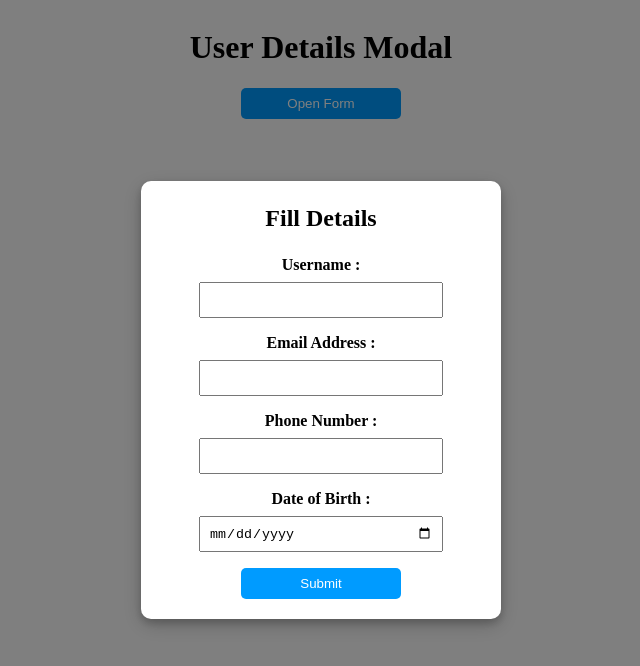
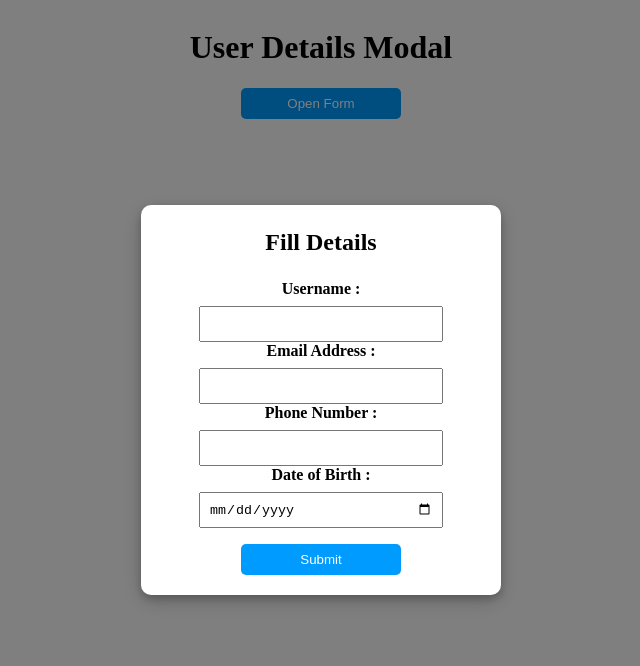
Before and after one commit to abhijitpatil181/XModal, a React (Vite) app: page / in a window 1280 px wide. Both pictures are taken after a click on the button "Open Form". Shown: the top 666 px of the page, without its empty margins (319-959 px from the left). Built offline with nearby package versions, Linux system fonts and the light colour scheme.

Commit message:
submit button added

```diff
--- /dev/null
+++ b/src/components/Form.css
@@ -0,0 +1,6 @@
+.submit-button {
+  display: "flex";
+  justify-content: "center";
+  align-items: "center";
+  margin-top: "1rem";
+}
--- a/src/components/Form.jsx
+++ b/src/components/Form.jsx
@@ -1,5 +1,6 @@
 import { useState } from "react";
 import FormFields from "./FormFields";
+import "./Form.css";
 
 const formLabels = [
   { id: "username", label: "Username", type: "text", value: "username" },
@@ -44,15 +45,7 @@ const Form = () => {
             Fill Details
           </h3>
         </div>
-        <div
-          style={{
-            display: "flex",
-            justifyContent: "center",
-            alignItems: "center",
-            rowGap: "1rem",
-            flexDirection: "column",
-          }}
-        >
+        <div className="submit-button">
           {formLabels.map((label) => (
             <FormFields
               key={label.id}
```
Also changed, not shown: src/components/FormFields.css (line endings or trailing spaces).
